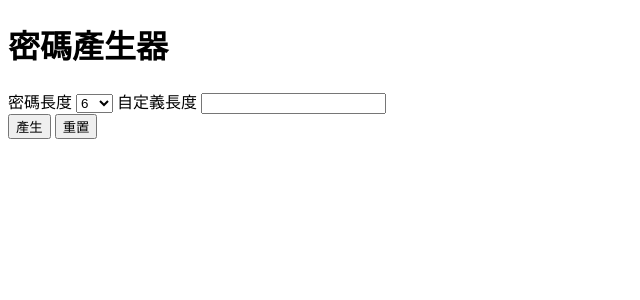
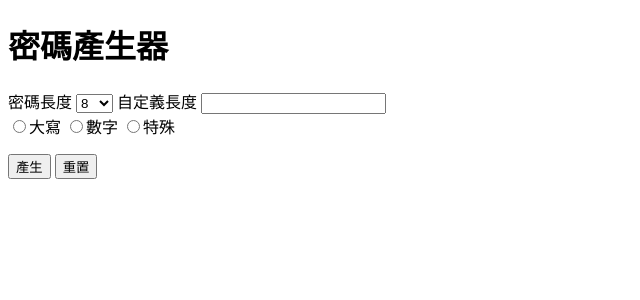
Before and after one commit to joyboyapp001/password_generator, a Django app: template main/templates/index.html in a window 1280 px wide. Shown: the top 300 px of the page, without its empty margins (0-640 px from the left). Run offline with Django 3.2, Linux system fonts and the light colour scheme; the template is opened without the code that fills it, so the values that code supplies are empty.

Commit message:
完成功能與邏輯測試

```diff
--- a/main/templates/index.html
+++ b/main/templates/index.html
@@ -13,15 +13,20 @@
         <label for="length">密碼長度</label>
         <select name="length" id="length">
             <option value="6">6</option>
-            <option value="6">7</option>
-            <option value="6">8</option>
-            <option value="6">9</option>
-            <option value="6">10</option>
+            <option value="7">7</option>
+            <option value="8" selected="selected">8</option>
+            <option value="9">9</option>
+            <option value="10">10</option>
         </select>
         <label for="input-length">自定義長度</label>
-        <input type="number" name="input-length" id="input-length"><br>
-        <input type="submit" value="產生" name="generator">
-        <input type="reset" value="重置">
+        <input type="number" class="input" name="input-length" id="input-length"><br>
+        <input type="radio" name="uppercase" id="uppercase">大寫
+        <input type="radio" name="number" id="number">數字
+        <input type="radio" name="special" id="special">特殊
+        <p>
+            <input type="submit" value="產生" name="generator">
+            <input type="reset" value="重置">
+        </p>
     </form>
 </body>
 
--- a/main/templates/password.html
+++ b/main/templates/password.html
@@ -4,11 +4,12 @@
 <head>
     <meta charset="UTF-8">
     <meta name="viewport" content="width=device-width, initial-scale=1.0">
-    <title>Document</title>
+    <title>密碼</title>
 </head>
 
 <body>
     <h1>密碼爲:{{password}}</h1>
+    <a href="{% url 'index' %}">首頁</a>
 </body>
 
 </html>
--- a/password/urls.py
+++ b/password/urls.py
@@ -18,7 +18,7 @@ from django.urls import path
 from main import views
 urlpatterns = [
     path('admin/', admin.site.urls),
-    path('', views.index),
+    path('', views.index, name='index'),
     path('password/', views.password, name='password'),
 
 ]
```
Also changed, not shown: main/views.py (+20 -1 lines).
